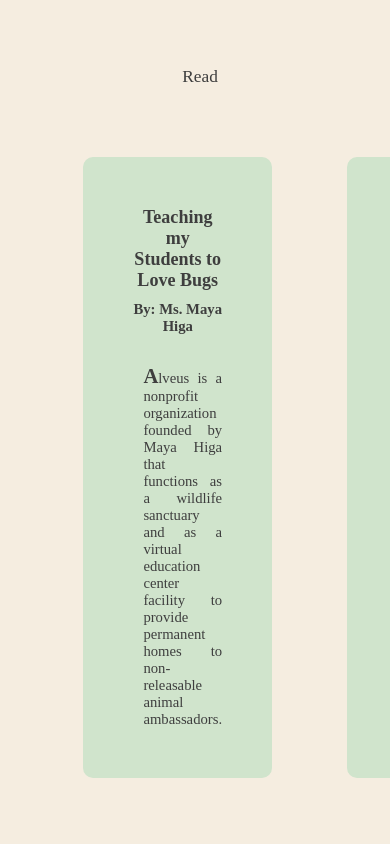
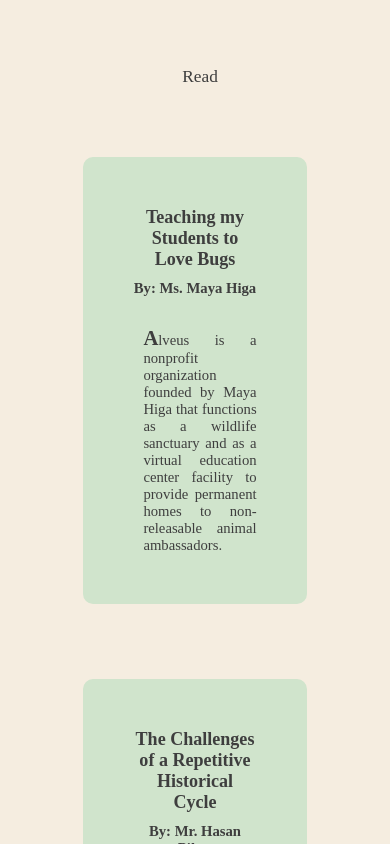
Before and after one commit to cindyawho/mlh-htf2024-project, a React (Create React App) app in the folder my-app/: page /blogs in a window 390 px wide. Shown: the part 660-1504 px from the top of the page. Built offline with nearby package versions, Linux system fonts and the light colour scheme; the HTML template or start-up script is replaced by a standard one; a web font is replaced by a local one.

Commit message:
Adjust styling of article spacing on blog page from 2 columns to 1 column on smaller screens

```diff
--- a/my-app/src/componentPages/blog.css
+++ b/my-app/src/componentPages/blog.css
@@ -77,3 +77,14 @@
 a:hover{
     text-decoration: none;;
 }
+
+@media screen and (max-width: 800px){
+    .readGrid{
+        display: grid;
+        grid-template-columns: 1fr;
+        gap: 75px;
+        padding: 20px;
+        width: 90%;
+        margin: 0 auto;
+    }
+}
```
